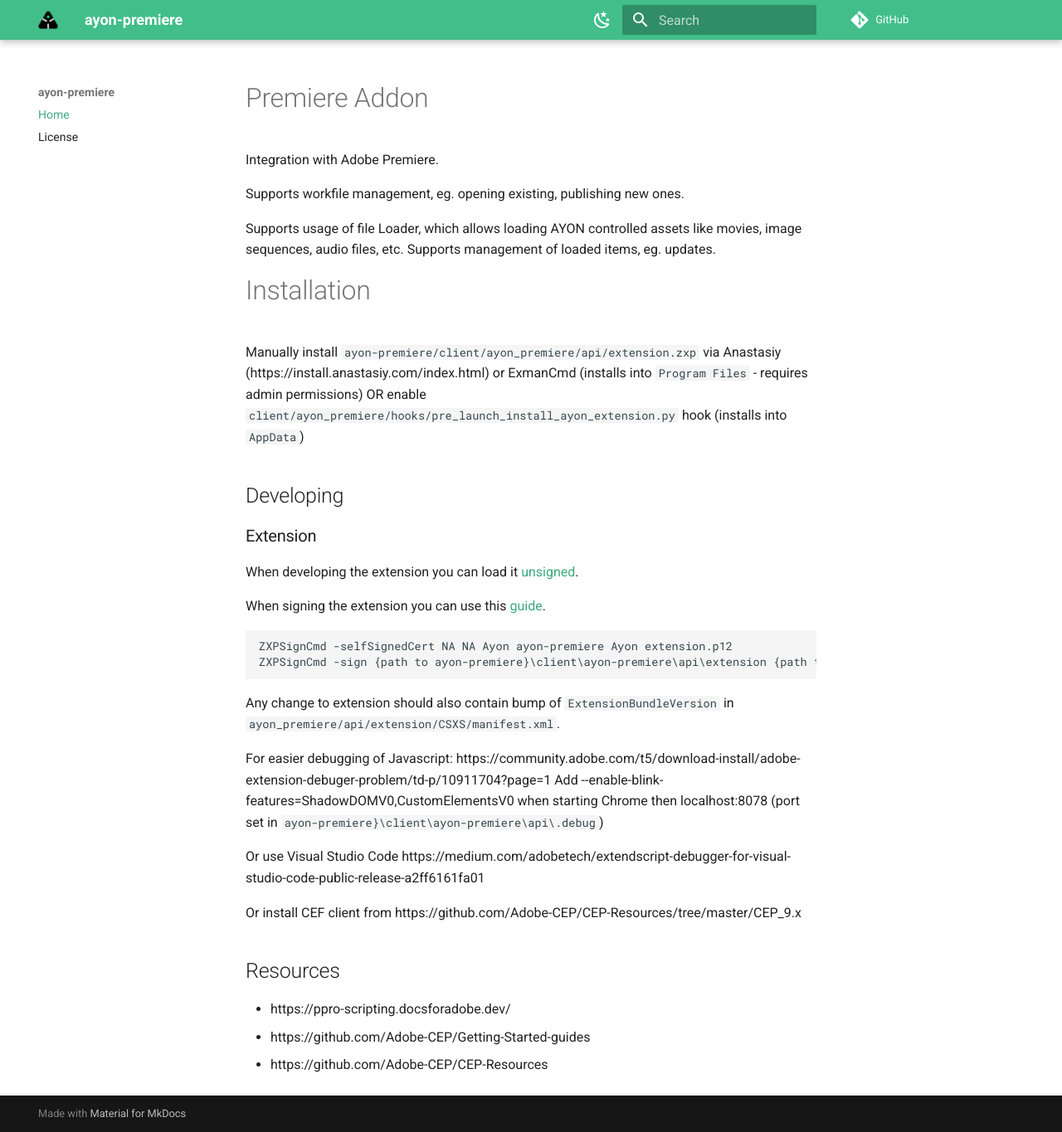
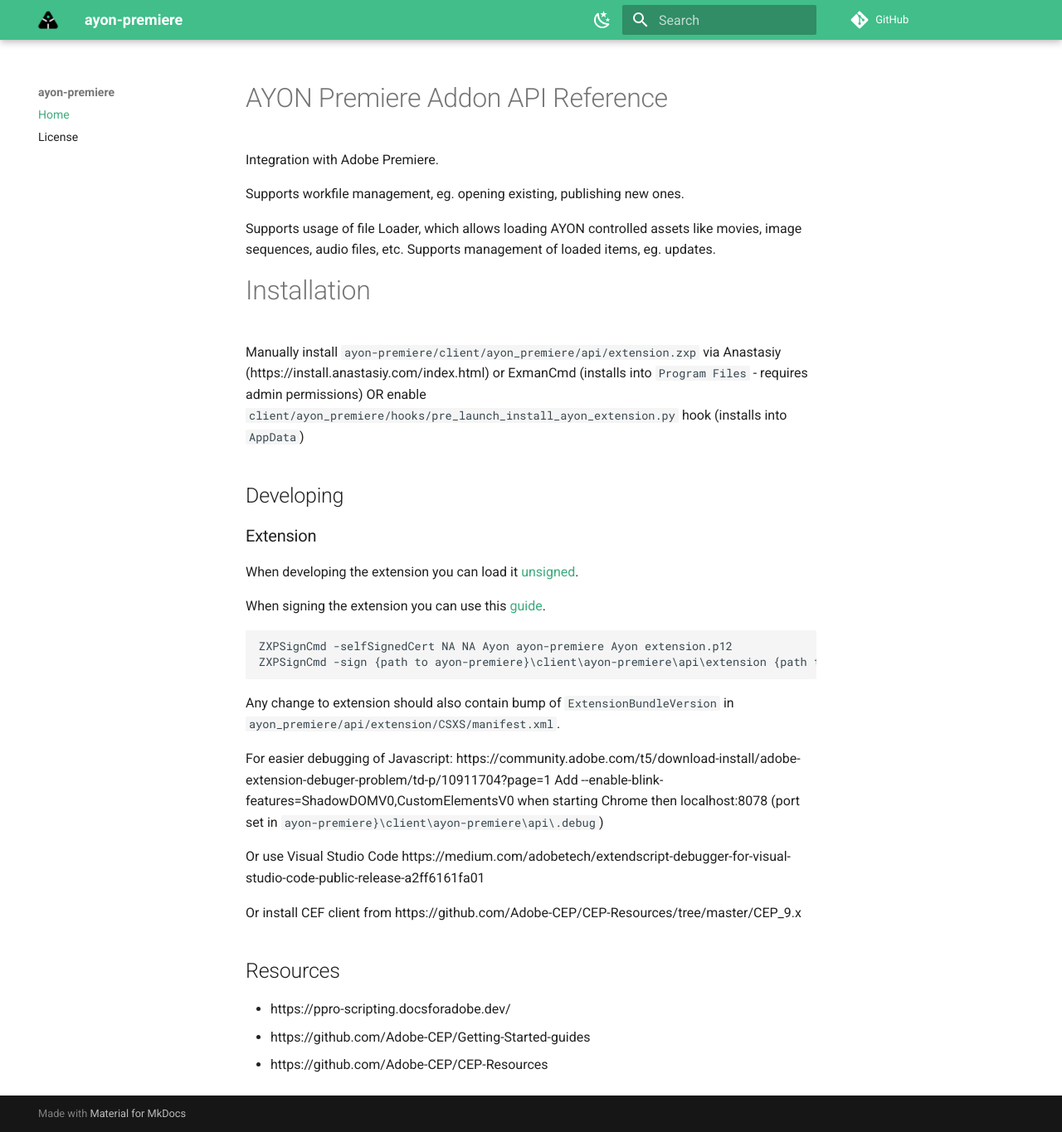
Before and after one commit to ynput/ayon-premiere, an MkDocs documentation site: the page built from docs/index.md, in a window 1280 px wide and 1365 px high. Shown: the whole window at 83% size. Built offline with MkDocs 1.6.1 and Material for MkDocs 9.7.7, drawn with Linux system fonts in a browser that asks for light colours; comment, search, counter and statistics services are not loaded; the version menu is left out.

Commit message:
MK Docs: Refactor the title

```diff
--- a/docs/index.md
+++ b/docs/index.md
@@ -1 +1,3 @@
---8<-- "README.md"
+# AYON Premiere Addon API Reference
+
+--8<-- "README.md:3"
```
